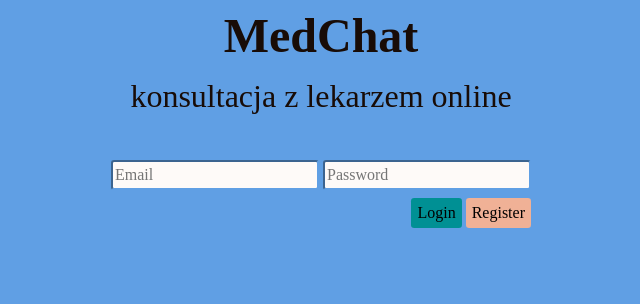
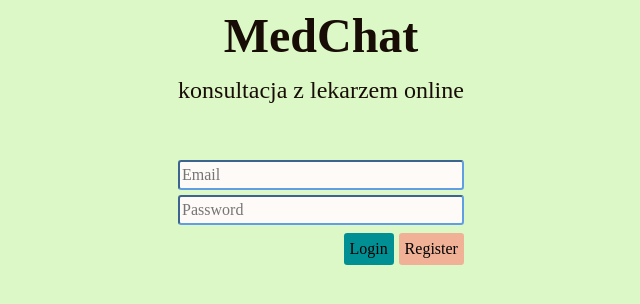
Before and after one commit to GuminskiAdrian/medChat, a React (Vite) app: page / in a window 1280 px wide. Shown: the top 304 px of the page, without its empty margins (319-959 px from the left). Built offline with nearby package versions, Linux system fonts and the light colour scheme.

Commit message:
poprawa styli i naprawienie wyglądu na androidzie

```diff
--- a/src/App.tsx
+++ b/src/App.tsx
@@ -4,7 +4,6 @@ import React from 'react';
 import { BrowserRouter as Router, Switch, Route } from 'react-router-dom';
 import Login from './components/Login';
 import ChatList from './components/ChatList';
-import Register from './components/Register';
 import ChatRoom from './components/ChatRoom';
 import './styles/reset.css';
 
@@ -23,9 +22,6 @@ const App: React.FC = () => {
                 <Route path="/ChatRoom/:roomId">
                     <ChatRoom />
                 </Route>
-                <Route path="/register">
-                    <Register />
-                </Route>
             </Switch>
         </Router>
     );
--- a/src/styles/ChatList.css
+++ b/src/styles/ChatList.css
@@ -1,16 +1,11 @@
 @import url(./colors.css);
 
-body {
-    background-color: var(--background);
-    color: var(--text);
-}
-
 .ChatListContainer {
-    width: 70%;
-    min-height: 30vh;
+    width: 100vw;
+    min-height: 20vh;
     margin: 0 auto;
 
-    background-color: var(--accent);
+    background-color: var(--secondary);
     border-radius: 0.2rem;
 
     display: grid;
--- a/src/styles/ChatRoom.css
+++ b/src/styles/ChatRoom.css
@@ -1,14 +1,17 @@
 @import url(./colors.css);
 
 .ChatRoomContainer {
-    width: 100%;
-    max-width: 600px;
+    width: 100vw;
     margin: 0 auto;
     padding: 10px;
-    display: flex;
-    flex-direction: column;
+    h1 {
+        text-align: center;
+    }
 
     .messagesContainer {
+        display: flex;
+        gap: 0.5rem;
+        flex-direction: column;
         flex-grow: 1;
         overflow-y: auto;
         margin-bottom: 10px;
@@ -17,10 +20,7 @@
         .message {
             padding: 10px;
             border-radius: 10px;
-            margin-bottom: 10px;
-            max-width: 60%;
             word-wrap: break-word;
-
         }
 
         .currentUser {
@@ -35,4 +35,10 @@
             text-align: left;
         }
     }
+
+    form {
+        display: grid;
+        grid-template-rows: 1fr;
+        grid-template-columns: 10fr 1fr;
+    }
 }
--- a/src/styles/Login.css
+++ b/src/styles/Login.css
@@ -1,9 +1,9 @@
 @import url(./colors.css);
 
 .LoginContainer {
-    width: 100%;
+    width: 100vw;
     height: 100vh;
-    background-color: var(--accent);
+    background-color: var(--secondary);
 
     margin: 0 auto;
     display: grid;
@@ -17,7 +17,7 @@
             font-size: 3rem;
         }
         p {
-            font-size: 2rem;
+            font-size: 1.5rem;
         }
     }
 
@@ -31,7 +31,7 @@
         .buttons {
             width: 100%;
             display: flex;
-            gap: 0.25rem;
+            gap: 0.3rem;
 
             input {
                 background-color: var(--background);
@@ -41,11 +41,16 @@
             }
         }
 
+        .inputs {
+            flex-direction: column;
+        }
+
         .buttons {
             justify-content: right;
             button {
                 border-radius: 0.2rem;
                 border: 0px;
+                max-height: 2rem;
             }
             :nth-child(1) {
                 border-color: var(--secondary);
--- a/src/styles/colors.css
+++ b/src/styles/colors.css
@@ -2,6 +2,11 @@
     --text: #180C07;
     --background: #FEFAF8;
     --primary: #ED5913;
-    --secondary: #B2F576;
+    --secondary: #dcf8c6;
     --accent: #609fe4;
 }
+
+body {
+    background-color: var(--background);
+    color: var(--text);
+}
```
Also changed, not shown: 3 other files (tests, documents, lock files or other folders).
